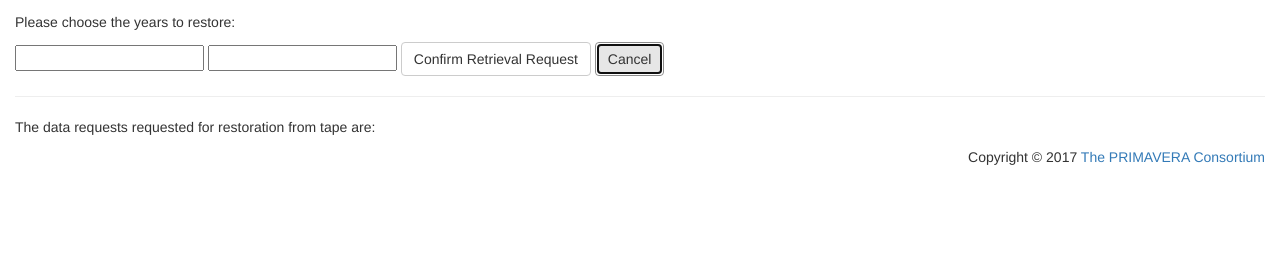
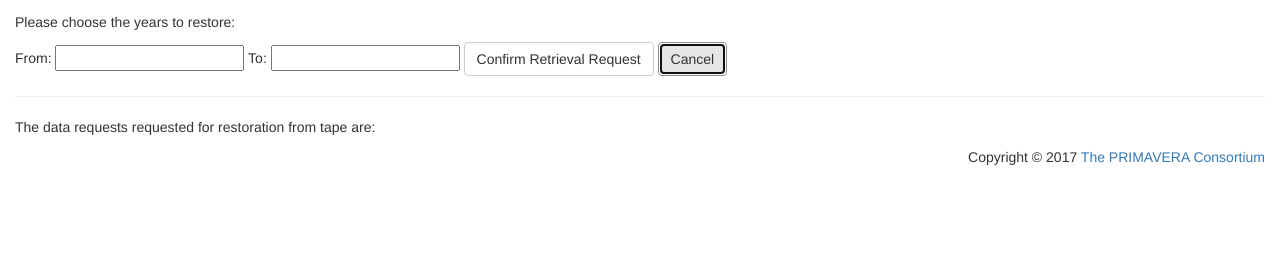
Before and after one commit to jonseddon/primavera-dmt, a Django app: template pdata_app/templates/pdata_app/retrieval_request_choose_years.html in a window 1280 px wide. Shown: the part 88-351 px from the top of the page. Run offline with Django 3.2, Linux system fonts and the light colour scheme; the template is opened without the code that fills it, so the values that code supplies are empty; some libraries are stand-ins or nearby versions.

Commit message:
Grammar improvements

```diff
--- a/pdata_app/templates/pdata_app/retrieval_request_choose_years.html
+++ b/pdata_app/templates/pdata_app/retrieval_request_choose_years.html
@@ -11,9 +11,9 @@
 
             <form method="POST" action="{% url 'confirm_retrieval' %}" method="post">
                 {% csrf_token %}
-                <input type="number" name="start_year" value="{{ earliest_year }}">
+                From: <input type="number" name="start_year" value="{{ earliest_year }}">
 
-                <input type="number" name="final_year" value="{{ latest_year }}">
+                To: <input type="number" name="final_year" value="{{ latest_year }}">
 
                 <input type="hidden" name="data_request_ids" value="{{ data_request_ids }}">
                 <input type="hidden" name="return_url" value="{{ return_url }}">
--- a/pdata_app/templates/pdata_app/retrieval_request_confirm.html
+++ b/pdata_app/templates/pdata_app/retrieval_request_confirm.html
@@ -17,8 +17,8 @@
         <hr>
 
         <p>
-            The data requests requested for restoration from tape between
-            {{ start_year }} and {{ final_year }} are:
+            The data requests requested for restoration from tape from
+            {{ start_year }} to {{ final_year }} are:
         </p>
 
         <p>
@@ -28,7 +28,7 @@
         </p>
 
         <p>
-            Total size of retrieval request is {{ request_size|filesizeformat }}.
+            The total size of this retrieval request is {{ request_size|filesizeformat }}.
         </p>
 
         <p>
```
